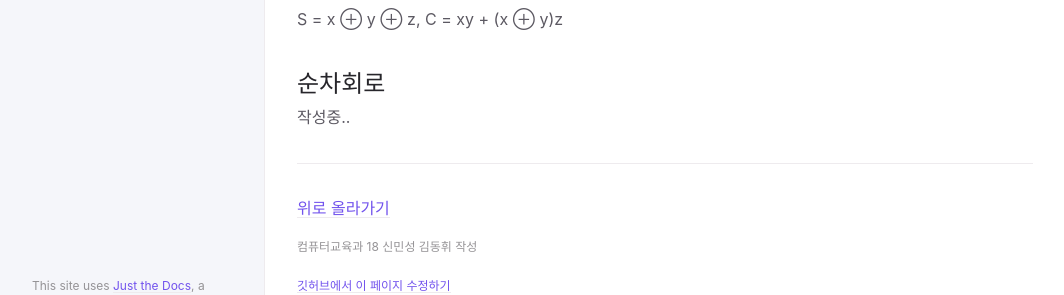
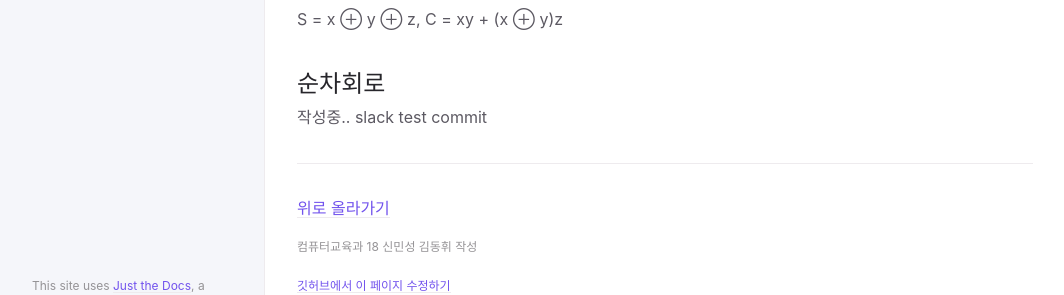
Before and after one commit to banatic/banatic.github.io, a Jekyll site: the page built from docs/cs_architecture/mano/1digital_circuit.md, in a window 1280 px wide and 900 px high, scrolled down 6101 px. Shown: the part 572-867 px from the top of the window, without its empty margins (107-1171 px from the left). Built offline with Jekyll 4.4.1, drawn with Linux system fonts in a browser that asks for light colours.

Commit message:
slack test

```diff
--- a/docs/cs_architecture/mano/1digital_circuit.md
+++ b/docs/cs_architecture/mano/1digital_circuit.md
@@ -210,3 +210,4 @@ S = x ⊕ y ⊕ z, C = xy + (x ⊕ y)z
 ## 순차회로
 
 작성중..
+slack test commit
```
Also changed, not shown: .github/ISSUE_TEMPLATE/bug_report.md (added), .github/ISSUE_TEMPLATE/config.yml (added), .github/ISSUE_TEMPLATE/feature_request.md (added), .github/release-drafter.yml (added), .github/workflows/ci-master.yml (added), .github/workflows/ci.yml (added), .github/workflows/publish.yml (added), .stylelintrc.json (added), 3 other files.
